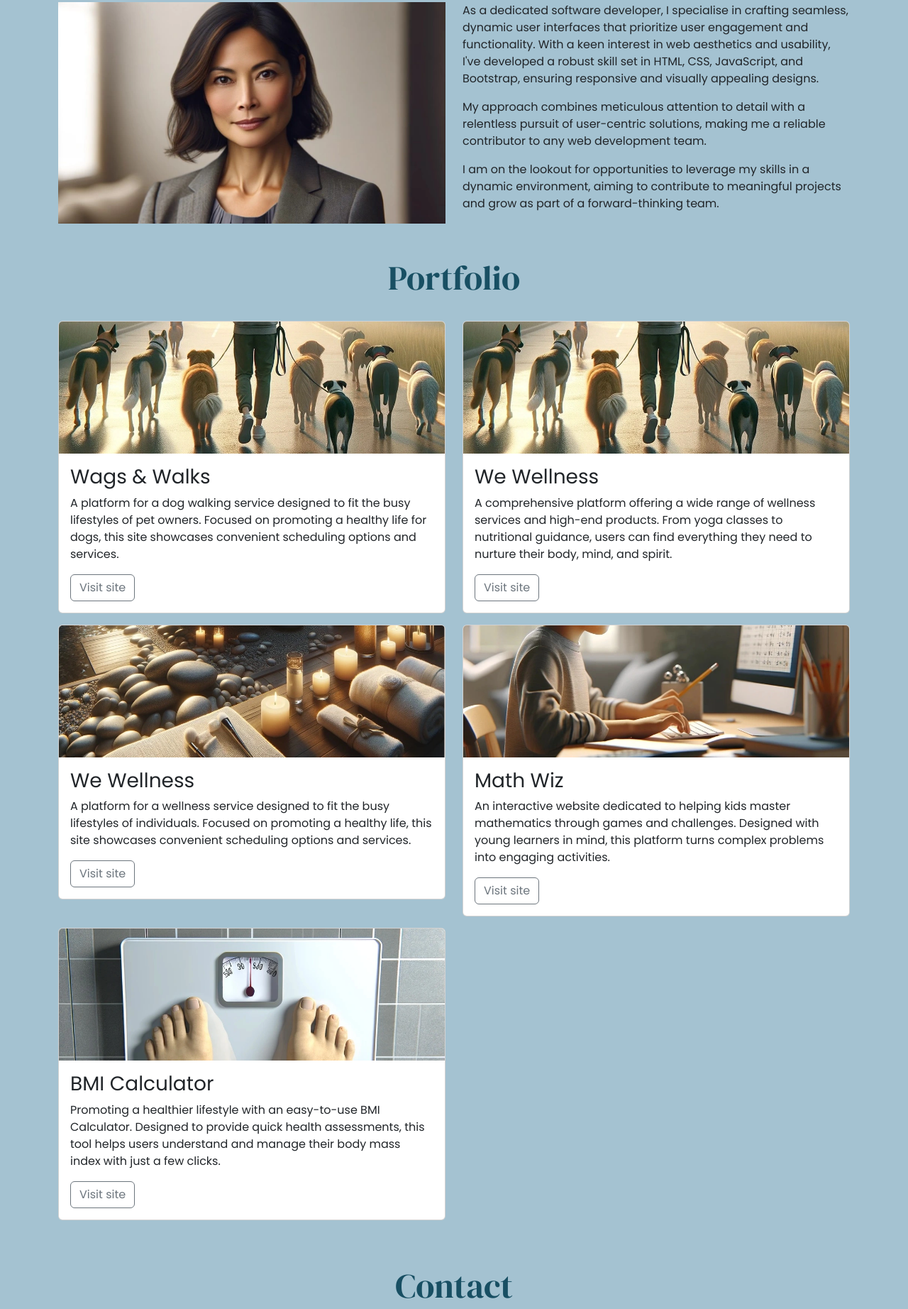
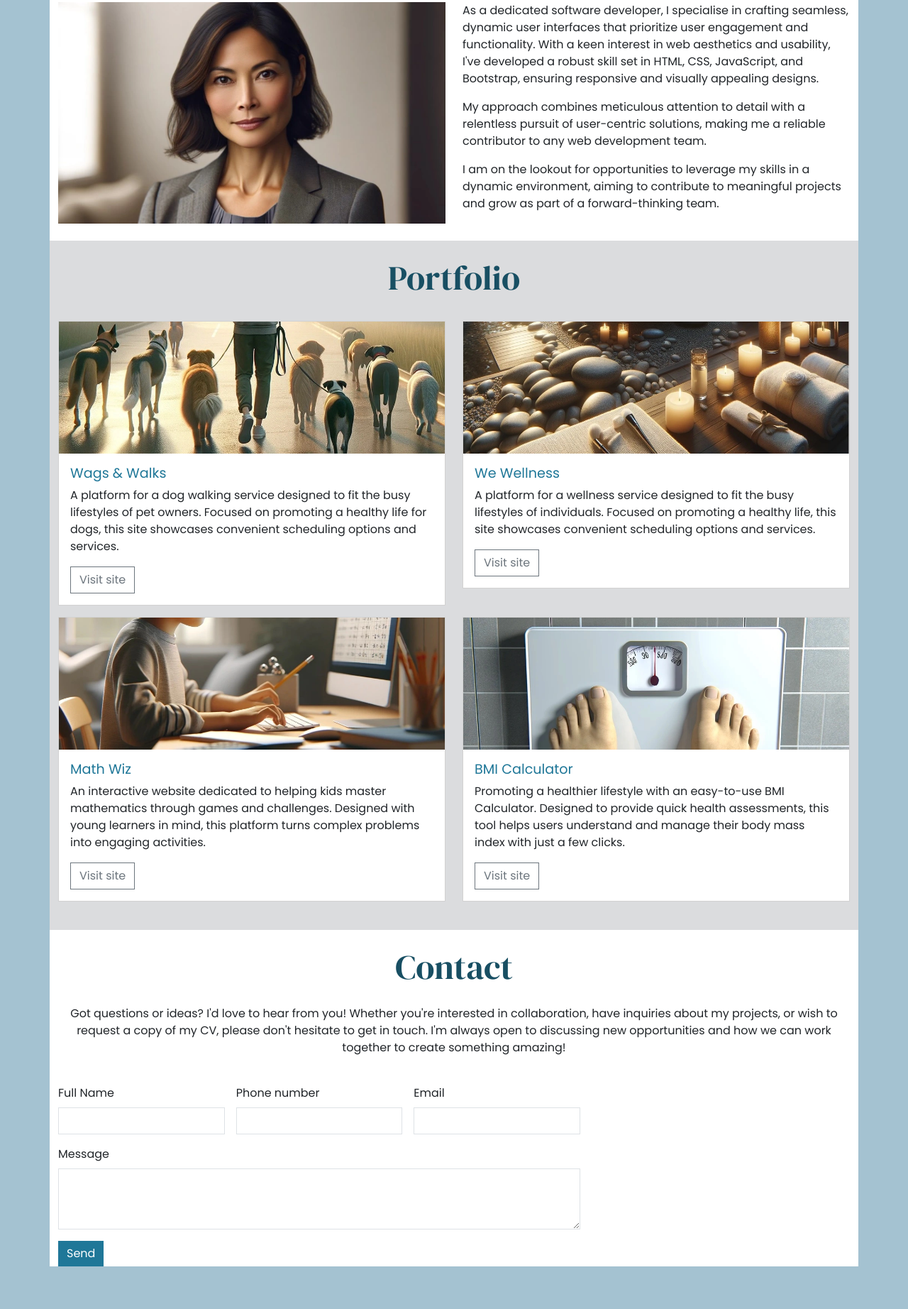
Before and after one commit to sameerafarvin/meiwong, a plain HTML site: page index.html in a window 1280 px wide. Shown: the part 710-2554 px from the top of the page at 71% size. After the commit the page ends 2494 px from the top, so only its background shows below. Drawn offline with nearby package versions, Linux system fonts and the light colour scheme.

Commit message:
added customized button

```diff
--- a/assets/css/style.css
+++ b/assets/css/style.css
@@ -19,6 +19,45 @@ h2 {
     font-family: "DM Serif Display", serif;
     color: #184f63; /* dark-blue */
 }
+
+.sharp-corners,
+.sharp-corners * {
+    border-radius: 0;
+}
+
+/* About section */
+
+#about {
+    background-color: white;
+}
+
+/* Portfolio */
+
+#portfolio {
+    background-color: #dbdcde; /* light grey */
+}
+
+#portfolio .card-title {
+    color: #1f7798; /* mid blue */
+    font-size: 1.2rem;
+}
+
+#portfolio .btn-outline-secondary:hover {
+    background-color: #1f7798; /* mid blue */
+}
+
+#portfolio .card-text {
+    min-height: 120px;
+}
+
+/* Contact section */
+
+#contact {
+    background-color: white;
+}
+
+/* Header */
+
 #hero {
     background-color: #dbdcde; /* light grey */
     background-image: url("../images/background.webp");
@@ -27,3 +66,22 @@ h2 {
     min-height: 500px;
     padding: 5% 7%;
 }
+.custom-button {
+    background-color: #1f7798;
+    border: #1f7798;
+}
+
+.custom-button:hover {
+    background-color: #1d6d8a;
+    border: #1d6d8a;
+}
+
+/* Media queries */
+
+/* Use Bootstrap breakpoint for XL screens */
+@media screen and (min-width: 1200px) {
+    /* Fixes all portfolio cards being too tall on xl screens */
+    #portfolio .card-text {
+        min-height: auto;
+    }
+}
--- a/index.html
+++ b/index.html
@@ -61,7 +61,8 @@
                 <p class="lead mb-5">Let's create something amazing together!</p>
             </div>
             <!-- Bootstrap modal button -->
-            <button type="button" class="btn btn-primary" data-bs-toggle="modal" data-bs-target="#exampleModal">
+            <button type="button" class="btn btn-primary sharp-corners" data-bs-toggle="modal"
+                data-bs-target="#exampleModal">
                 Subscribe to my newsletter!
             </button>
         </section>
@@ -112,7 +113,7 @@
                     <h2 class="display-5">Portfolio</h2>
                 </div>
                 <div class="col-12 col-md-6">
-                    <div class="card mb-3">
+                    <div class="card mb-3 sharp-corners">
                         <img src="assets/images/wags-and-walks.webp" class="card-img-top"
                             alt="A man walking several dogs early in the morning">
                         <div class="card-body">
@@ -126,24 +127,9 @@
                         </div>
                     </div>
                 </div>
+
                 <div class="col-12 col-md-6">
-                    <div class="card mb-3">
-                        <img src="assets/images/wags-and-walks.webp" class="card-img-top"
-                            alt="A spa with candles towels and natural material">
-                        <div class="card-body">
-                            <h3 class="card-title">We Wellness</h3>
-                            <p class="card-text">A comprehensive platform offering a wide range of wellness services and
-                                high-end
-                                products. From yoga classes to nutritional guidance, users can find everything they need
-                                to
-                                nurture
-                                their body, mind, and spirit.</p>
-                            <a href="#" class="btn btn-outline-secondary">Visit site</a>
-                        </div>
-                    </div>
-                </div>
-                <div class="col-12 col-md-6">
-                    <div class="card mb-3">
+                    <div class="card mb-3 sharp-corners">
                         <img src="assets/images/we-wellness.webp" class="card-img-top"
                             alt="A man walking several dogs early in the morning">
                         <div class="card-body">
@@ -156,7 +142,7 @@
                     </div>
                 </div>
                 <div class="col-12 col-md-6">
-                    <div class="card mb-3">
+                    <div class="card mb-3 sharp-corners">
                         <img src="assets/images/math-wiz.webp" class="card-img-top"
                             alt="A child practicing math at a computer">
                         <div class="card-body">
@@ -173,7 +159,7 @@
                     </div>
                 </div>
                 <div class="col-12 col-md-6">
-                    <div class="card mb-3">
+                    <div class="card mb-3 sharp-corners">
                         <img src="assets/images/bmi-calculator.webp" class="card-img-top"
                             alt="Weighing scales seen from the first person view of the person standing on the scales">
                         <div class="card-body">
@@ -205,7 +191,7 @@
             </div>
             <div class="col-12 col-md-10 col-lg-8">
                 <!-- Add your form here -->
-                <form class="row g-3">
+                <form class="row g-3 sharp-corners">
                     <div class="col-lg-4">
                         <label for="full-name" class="form-label">Full Name</label>
                         <input type="text" class="form-control" id="full-name">
@@ -223,7 +209,7 @@
                         <textarea class="form-control" id="message" rows="3"></textarea>
                     </div>
                     <div class="col-12">
-                        <button type="submit" class="btn btn-primary">Send</button>
+                        <button type="submit" class="btn btn-primary custom-button">Send</button>
                     </div>
                 </form>
 
@@ -234,7 +220,7 @@
     <!-- Modal -->
     <div class="modal fade" id="exampleModal" tabindex="-1" aria-labelledby="exampleModalLabel" aria-hidden="true">
         <div class="modal-dialog modal-lg">
-            <div class="modal-content">
+            <div class="modal-content sharp-corners">
                 <div class="modal-header">
                     <h1 class="modal-title fs-5" id="exampleModalLabel">Subscribe</h1>
                     <button type="button" class="btn-close" data-bs-dismiss="modal" aria-label="Close"></button>
@@ -255,7 +241,7 @@
                             <input type="email" class="form-control" id="inputEmail">
                         </div>
                         <div class="col-12 mb-4">
-                            <button type="submit" class="btn btn-primary">
+                            <button type="submit" class="btn btn-primary custom-button">
                                 Sign up!
                             </button>
                         </div>
```
